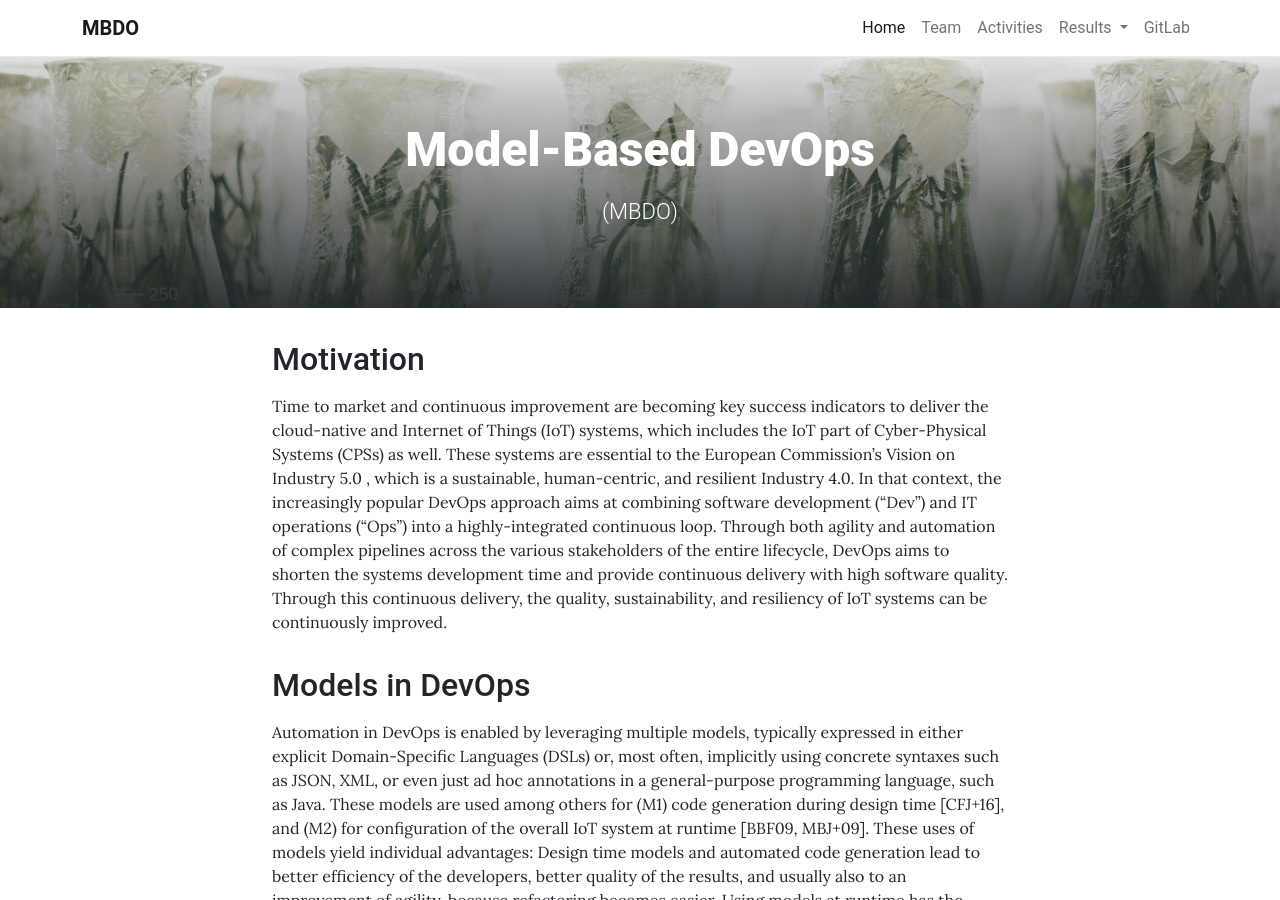
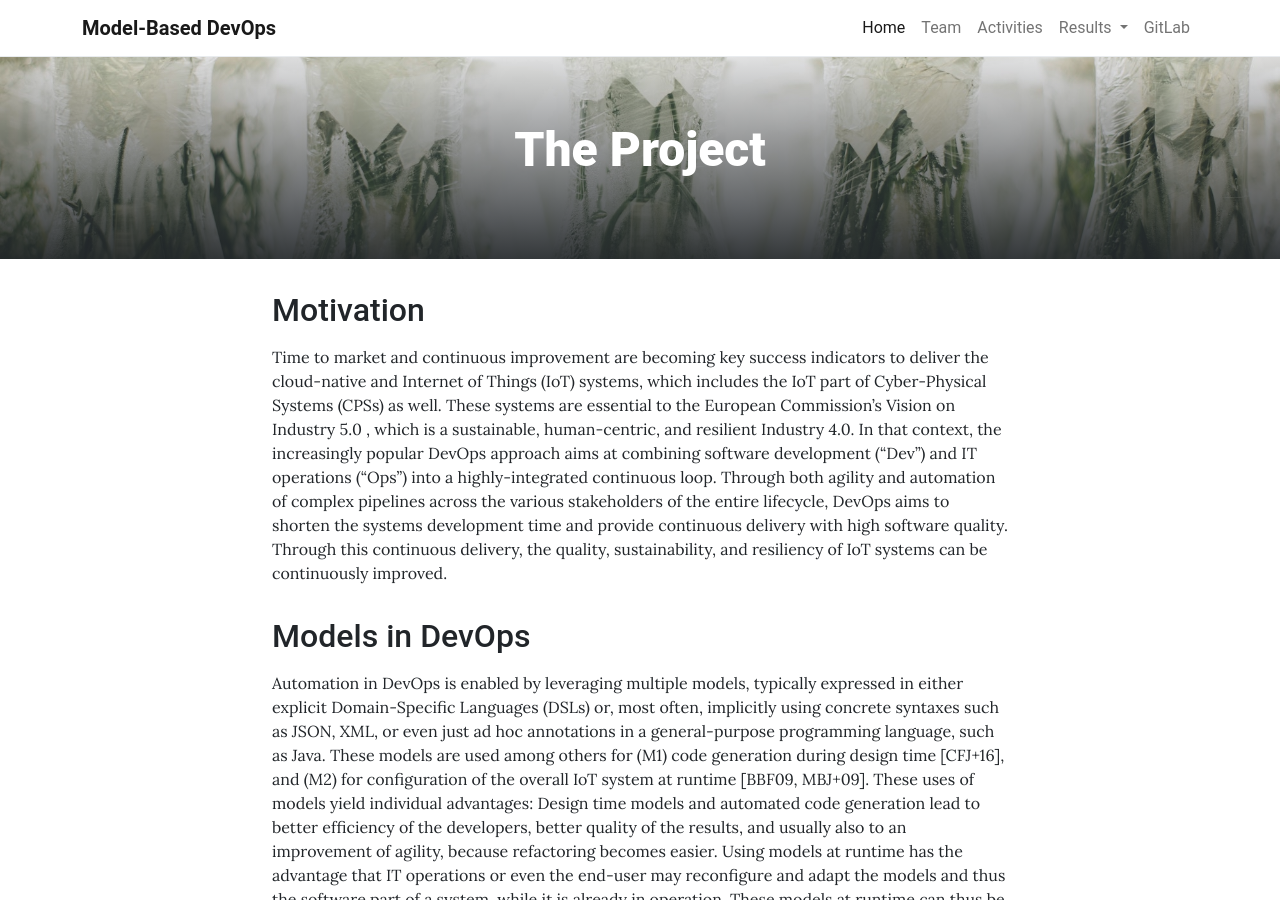
Before and after one commit to mbdo/mbdo.github.io, a Jekyll site: the page built from pages/home.md, in a window 1280 px wide and 900 px high. Built offline with Jekyll 4.4.1, drawn with Linux system fonts in a browser that asks for light colours.

Commit message:
Minor update

```diff
--- a/_config.yml
+++ b/_config.yml
@@ -1,5 +1,5 @@
 # SITE SETTINGS
-title: MBDO                        # Title in top navigation bar (navbar) and <head>
+title: Model-Based DevOps                        # Title in top navigation bar (navbar) and <head>
 author: Andreas Wortmann                    # Used for copyright statement in footer
 #baseurl: "/petridish"                   # Only required if your site is in a directory e.g. https://username.github.io/sitename
                                         # which has url: "https://username.github.io" (no slash) and baseurl: "/sitename" (leading slash)
--- a/pages/home.md
+++ b/pages/home.md
@@ -1,7 +1,7 @@
 ---
 layout: home
-title: Model-Based DevOps
-description: (MBDO)
+title: The Project
+#description: (MBDO)
 background: /assets/theme/images/chuttersnap-146799-unsplash.jpg
 permalink: /
 ---
```
Also changed, not shown: _posts/2019-07-08-dmp.md (+1 -1 lines).
